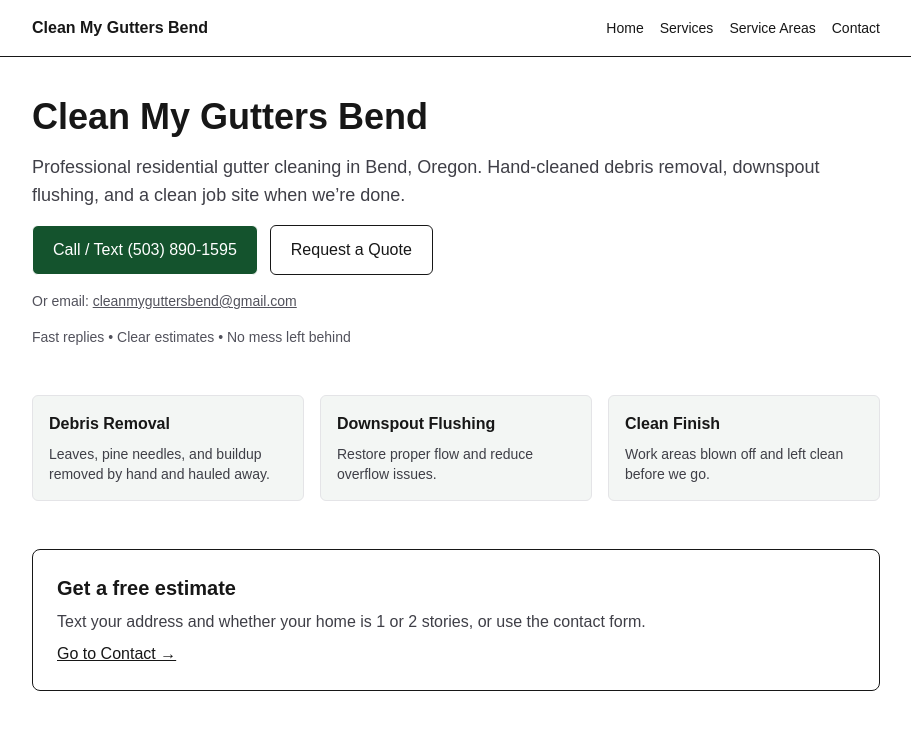
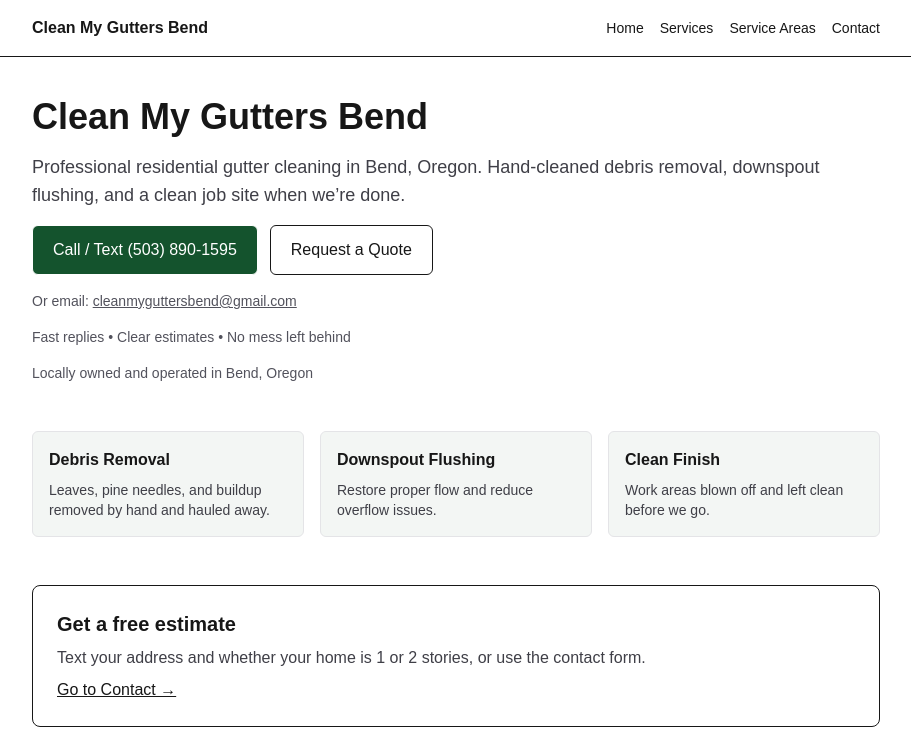
Before and after one commit to MikeAshworthFTD/cmgb-site, a Next.js app: page / in a window 1280 px wide. Shown: the top 737 px of the page, without its empty margins (184-1095 px from the left). Built offline with nearby package versions, Linux system fonts and the light colour scheme.

Commit message:
Add local ownership trust line

```diff
--- a/app/page.tsx
+++ b/app/page.tsx
@@ -39,6 +39,9 @@
         </p>
         <p className="text-sm text-zinc-600 text-center sm:text-left">
           Fast replies • Clear estimates • No mess left behind
+        </p>
+        <p className="text-sm text-zinc-600">
+          Locally owned and operated in Bend, Oregon
         </p>
       </section>
 
```
